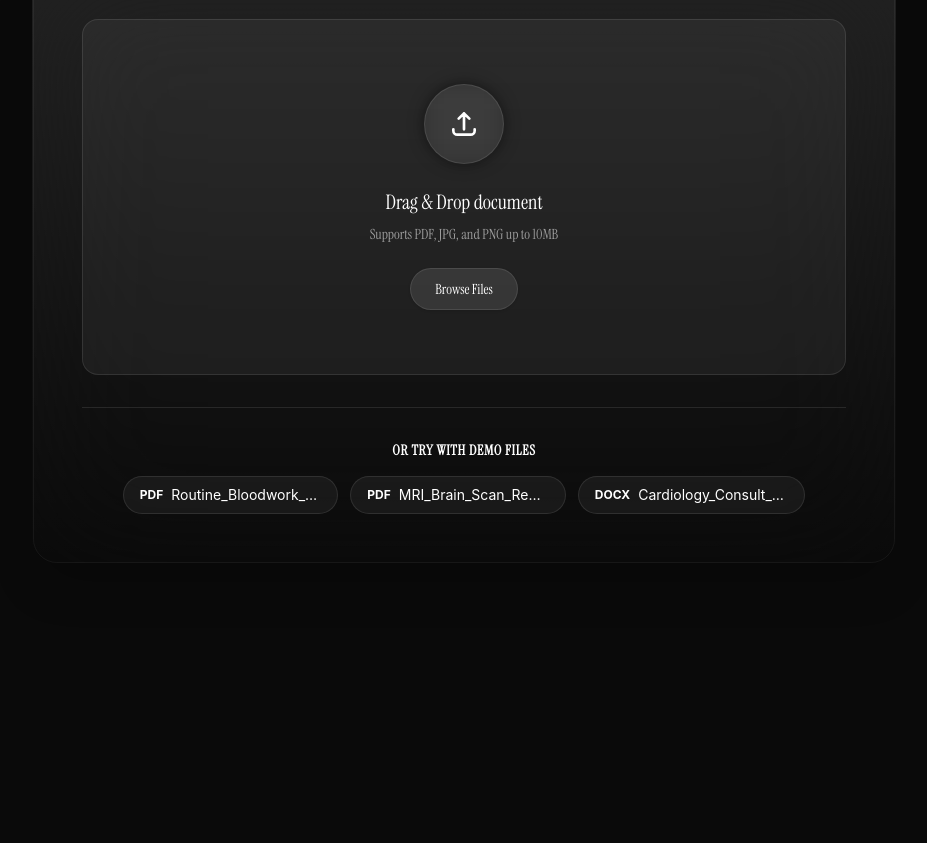
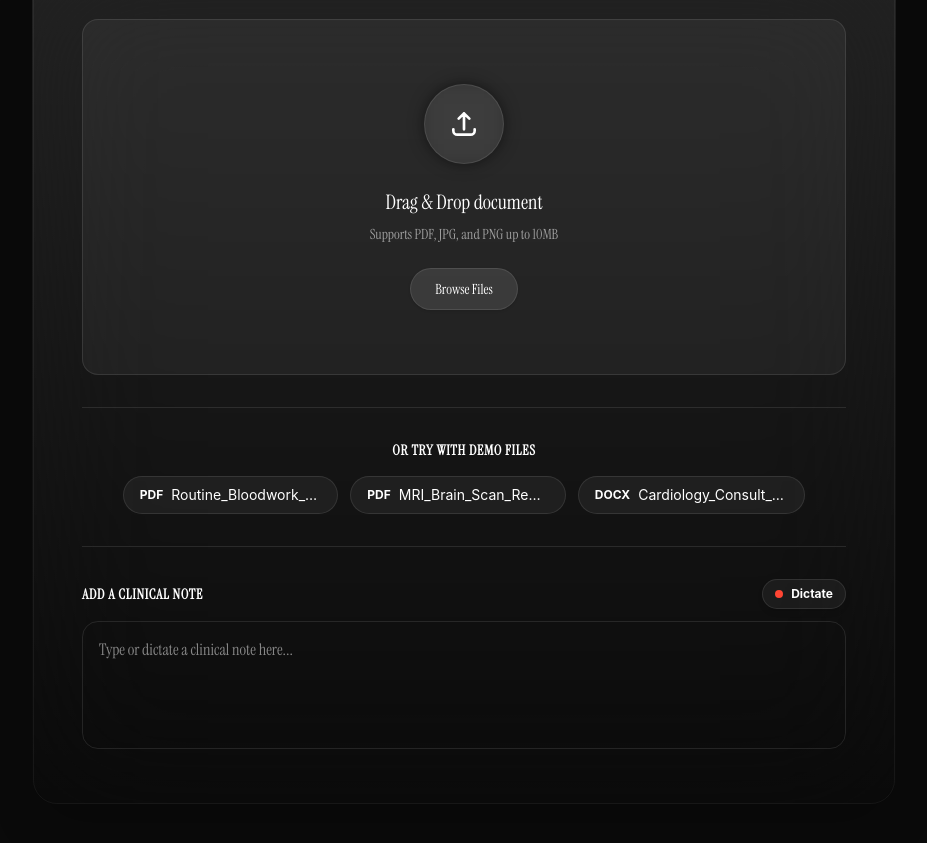
Before and after one commit to z99wE/Esillio_OS, a React (Vite) app in the folder web/: page /upload in a window 1280 px wide. Shown: the part 406-1249 px from the top of the page, without its empty margins (176-1103 px from the left). Before the commit the page ends 1114 px from the top, so only its background shows below. Built offline with nearby package versions, Linux system fonts and the light colour scheme; no server answers.

Commit message:
feat: add audio dictation and text note support to upload page

```diff
--- a/web/src/pages/Upload.jsx
+++ b/web/src/pages/Upload.jsx
@@ -1,4 +1,4 @@
-import { useState, useCallback } from "react";
+import { useState, useCallback, useRef } from "react";
 import { useDropzone } from "react-dropzone";
 import { useHealth } from "../context/HealthContext";
 import { uploadDocument } from "../api/upload";
@@ -7,10 +7,60 @@ import { demoFiles } from "../utils/dummyData";
 export default function Upload() {
     const { fetchTimeline } = useHealth();
     const [file, setFile] = useState(null);
+    const [textNote, setTextNote] = useState("");
+    const [isRecording, setIsRecording] = useState(false);
+    const recognitionRef = useRef(null);
     const [isUploading, setIsUploading] = useState(false);
     const [progressText, setProgressText] = useState("");
     const [success, setSuccess] = useState(false);
     const [localError, setLocalError] = useState(null);
+
+    const toggleRecording = () => {
+        if (!('webkitSpeechRecognition' in window) && !('SpeechRecognition' in window)) {
+            setLocalError("Speech recognition is not supported in this browser. Please use Chrome or Safari.");
+            return;
+        }
+
+        if (isRecording) {
+            if (recognitionRef.current) {
+                recognitionRef.current.stop();
+            }
+            setIsRecording(false);
+            return;
+        }
+
+        const SpeechRecognition = window.SpeechRecognition || window.webkitSpeechRecognition;
+        const recognition = new SpeechRecognition();
+        recognition.continuous = true;
+        recognition.interimResults = true;
+        recognitionRef.current = recognition;
+
+        recognition.onstart = () => setIsRecording(true);
+        recognition.onresult = (event) => {
+            let finalTranscript = '';
+            for (let i = event.resultIndex; i < event.results.length; ++i) {
+                if (event.results[i].isFinal) {
+                    finalTranscript += event.results[i][0].transcript + ' ';
+                }
+            }
+            if (finalTranscript) {
+                setTextNote(prev => prev + finalTranscript);
+            }
+        };
+        recognition.onerror = (event) => {
+            if (event.error !== 'no-speech') {
+                setLocalError("Microphone error: " + event.error);
+                setIsRecording(false);
+            }
+        };
+        recognition.onend = () => setIsRecording(false);
+
+        try {
+            recognition.start();
+        } catch (err) {
+            console.error("Speech recognition error:", err);
+        }
+    };
 
     const onDrop = useCallback((acceptedFiles) => {
         if (acceptedFiles?.length > 0) {
@@ -39,20 +89,26 @@ export default function Upload() {
     });
 
     const handleUpload = async () => {
-        if (!file) return;
+        if (!file && !textNote.trim()) return;
 
         setIsUploading(true);
         setLocalError(null);
         setProgressText("Uploading to EsiCore...");
 
+        let uploadPayload = file;
+        if (!file && textNote.trim()) {
+            uploadPayload = new File([textNote], "VoiceNote.txt", { type: "text/plain" });
+        }
+
         try {
             // ALWAYS attempt the real API first
-            await uploadDocument(file);
+            await uploadDocument(uploadPayload);
             setProgressText("Processing clinical data...");
             await new Promise(resolve => setTimeout(resolve, 1500));
 
             setSuccess(true);
             setFile(null);
+            setTextNote("");
             await fetchTimeline();
         } catch (err) {
             // FALLBACK: If the real backend is offline, we simulate success for Demo Mode
@@ -63,6 +119,7 @@ export default function Upload() {
 
                 setSuccess(true);
                 setFile(null);
+                setTextNote("");
             } else {
                 // If it's a real error (not just offline), display it
                 setLocalError(err.message || "Failed to upload document");
@@ -134,16 +191,40 @@ export default function Upload() {
                                     </div>
                                 </div>
 
-                                {file && (
+                                {/* TEXT NOTE & AUDIO DICTATION */}
+                                <div className="mt-8 pt-8 border-t border-white/10 w-full text-left">
+                                    <div className="flex items-center justify-between mb-3">
+                                        <h4 className="text-sm font-semibold uppercase tracking-wider text-text/50 font-primary">Add a Clinical Note</h4>
+                                        <button
+                                            onClick={toggleRecording}
+                                            className={`flex items-center gap-2 px-3 py-1.5 rounded-full text-xs font-bold transition-all shadow-md ${
+                                                isRecording
+                                                    ? 'bg-red-500/20 text-red-400 border border-red-500/50 animate-pulse shadow-[0_0_15px_rgba(239,68,68,0.3)]'
+                                                    : 'bg-white/5 text-text/70 border border-white/10 hover:bg-white/10 hover:text-brand-primary'
+                                            }`}
+                                        >
+                                            <span className={`h-2 w-2 rounded-full ${isRecording ? 'bg-red-500' : 'bg-brand-primary'}`}></span>
+                                            {isRecording ? "Recording..." : "Dictate"}
+                                        </button>
+                                    </div>
+                                    <textarea
+                                        value={textNote}
+                                        onChange={(e) => setTextNote(e.target.value)}
+                                        placeholder="Type or dictate a clinical note here..."
+                                        className="w-full h-32 bg-background/50 border border-white/10 rounded-2xl p-4 text-text font-primary resize-none focus:outline-none focus:border-brand-primary/50 focus:ring-1 focus:ring-brand-primary/50 transition-all placeholder:text-text/30"
+                                    />
+                                </div>
+
+                                {(file || textNote.trim()) && (
                                     <div className="mt-8 relative z-10 bg-white/5 backdrop-blur-md border border-brand-primary/50 rounded-2xl p-4 flex flex-col sm:flex-row items-center justify-between gap-4 shadow-[0_0_20px_rgba(255,69,51,0.15)] animate-fade-in">
                                         <div className="flex items-center gap-3 overflow-hidden w-full sm:w-auto">
                                             <div className="p-2.5 rounded-lg bg-accent/20 text-accent font-bold border border-accent/30 shadow-inner">
-                                                DOC
+                                                {file ? "DOC" : "TXT"}
                                             </div>
                                             <div className="flex flex-col overflow-hidden">
-                                                <span className="text-text font-primary font-medium truncate">{file.name}</span>
+                                                <span className="text-text font-primary font-medium truncate">{file ? file.name : "Voice / Text Note"}</span>
                                                 <span className="text-text/50 text-xs font-primary">
-                                                    {(file.size / 1024 / 1024).toFixed(2)} MB • Ready to Process
+                                                    {file ? `${(file.size / 1024 / 1024).toFixed(2)} MB • ` : ""}Ready to Process
                                                 </span>
                                             </div>
                                         </div>
```
